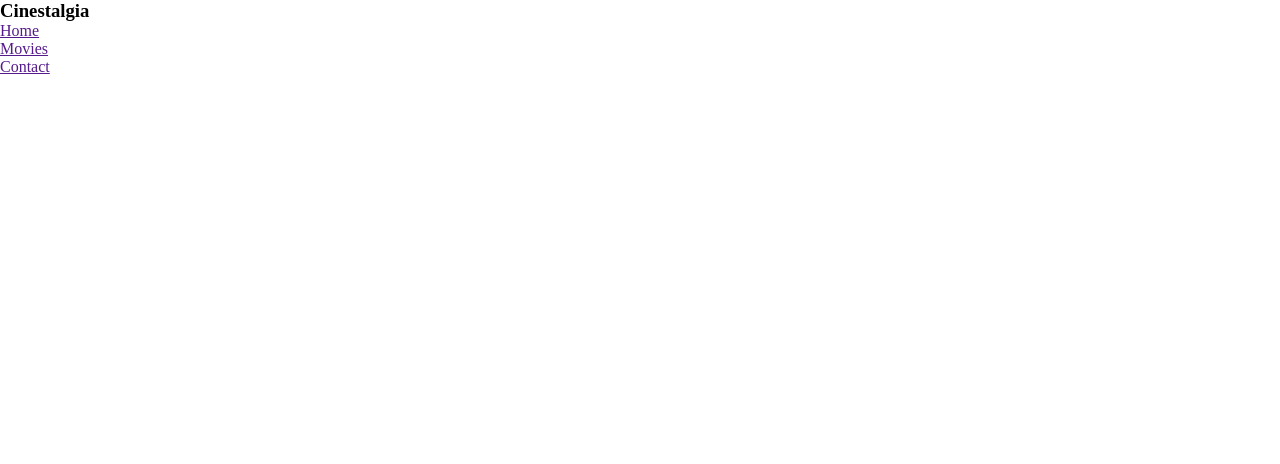
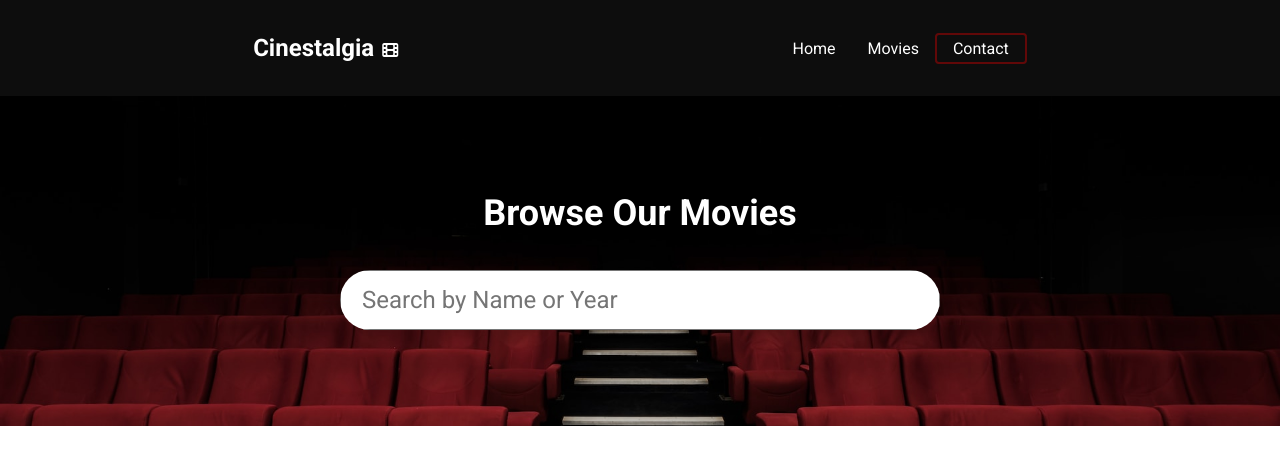
Before and after one commit to Dany2298/javascript-final-project, a plain HTML site: page index.html in a window 1280 px wide. Drawn offline with Linux system fonts and the light colour scheme.

Commit message:
update logo

```diff
--- a/index.html
+++ b/index.html
@@ -6,17 +6,37 @@
     <meta name="viewport" content="width=device-width, initial-scale=1.0" />
     <title>Cinestalgia</title>
     <link rel="stylesheet" href="styles.css" />
+    <link
+      rel="stylesheet"
+      href="https://cdnjs.cloudflare.com/ajax/libs/font-awesome/6.4.0/css/all.min.css"
+    />
   </head>
   <body>
     <section id="landing">
       <nav>
-        <h1 class="logo__header">Cinestalgia</h1>
-        <ul class="nav__link">
-          <li><a href="" class="nav__link--list">Home</a></li>
-          <li><a href="" class="nav__link--list">Movies</a></li>
-          <li><a href="" class="nav__link--list">Contact</a></li>
-        </ul>
+        <div class="nav__container">
+          <figure class="logo__wrapper">
+            <h1 class="logo__header">Cinestalgia</h1>
+            <i class="fa-solid fa-film"></i>
+          </figure>
+          <ul class="nav__links">
+            <li><a href="#" class="nav__link">Home</a></li>
+            <li><a href="" class="nav__link">Movies</a></li>
+            <li><a href="" class="nav__link nav__link--primary">Contact</a></li>
+          </ul>
+        </div>
       </nav>
+
+      <div class="movie__header">
+        <div class="container">
+          <div class="row">
+            <h1 class="movie__title">Browse Our Movies</h1>
+            <div class="input__wrapper">
+              <input type="text" placeholder="Search by Name or Year" />
+            </div>
+          </div>
+        </div>
+      </div>
     </section>
   </body>
 </html>
--- a/styles.css
+++ b/styles.css
@@ -1,6 +1,111 @@
+@import url("https://fonts.googleapis.com/css2?family=Roboto:wght@400;700;900&display=swap");
+
 * {
   padding: 0;
   margin: 0;
   box-sizing: border-box;
-  /* font-family: 'Roboto' , sans-serif;  need to import roboto font */
+  font-family: "Roboto", sans-serif;
 }
+
+h1,
+h2,
+h3,
+h4,
+h5,
+h6,
+p {
+  color: #fff;
+}
+
+a {
+  text-decoration: none;
+}
+
+li {
+  list-style-type: none;
+}
+
+.nav__link--primary {
+  border: 2px solid rgba(255, 0, 0, 0.349);
+  border-radius: 4px;
+  transition: 0.35s ease-in-out all;
+}
+
+.nav__link--primary:hover {
+  background-color: rgba(255, 0, 0, 0.349);
+}
+
+.container {
+  padding: 96px 0;
+}
+
+.logo__header {
+  font-weight: 700;
+  font-size: 24px;
+}
+.logo__header {
+  color: #fff;
+}
+
+.logo__wrapper {
+  display: flex;
+  flex-direction: row;
+  align-items: center;
+}
+
+.nav__container {
+  display: flex;
+  align-content: center;
+  justify-content: space-around;
+  padding: 48px 64px;
+  background-color: #000000f2;
+  height: 8vh;
+}
+
+.nav__links {
+  display: flex;
+  align-items: center;
+}
+
+.nav__link {
+  color: #fff;
+  text-decoration: none;
+  padding: 4px 16px;
+}
+
+.movie__header {
+  text-align: center;
+  background-image: url(./assets/cinemabg.jpg);
+  background-repeat: no-repeat;
+  background-size: cover;
+  background-position: center;
+}
+
+.movie__title {
+  font-weight: 600;
+  font-size: 36px;
+  margin-bottom: 36px;
+}
+.input__wrapper {
+  width: 100%;
+  max-width: 600px;
+  position: relative;
+  border-radius: 50px;
+  overflow: hidden;
+  margin: 0 auto;
+}
+
+input {
+  color: rgba(0, 0, 0, 0.87);
+  width: 100%;
+  max-width: 800px;
+  height: 60px;
+  font-size: 24px;
+  padding-left: 20px;
+}
+
+.fa-film {
+  color: #fff;
+  margin-left: 8px;
+  margin-top: 4px;
+}
```
Also changed, not shown: assets/cinemabg.jpg (added), assets/logo.png (deleted).
